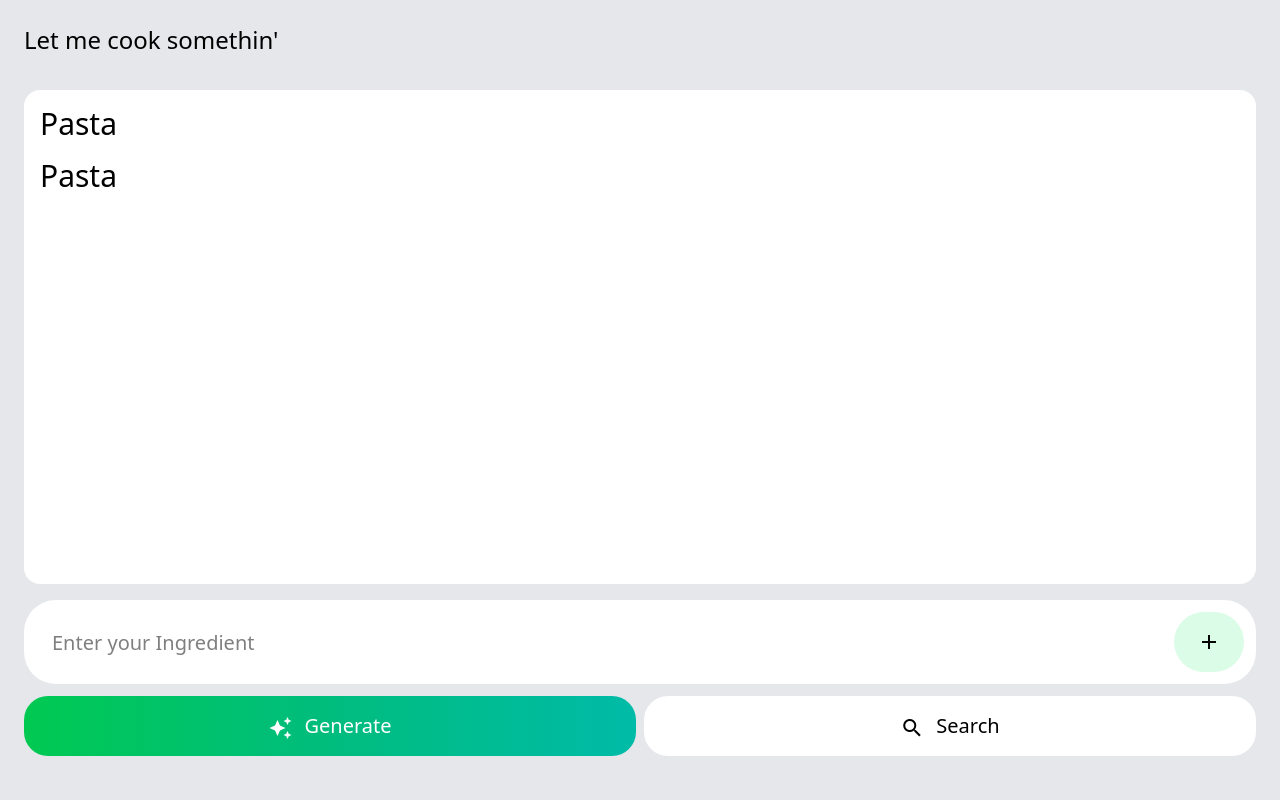
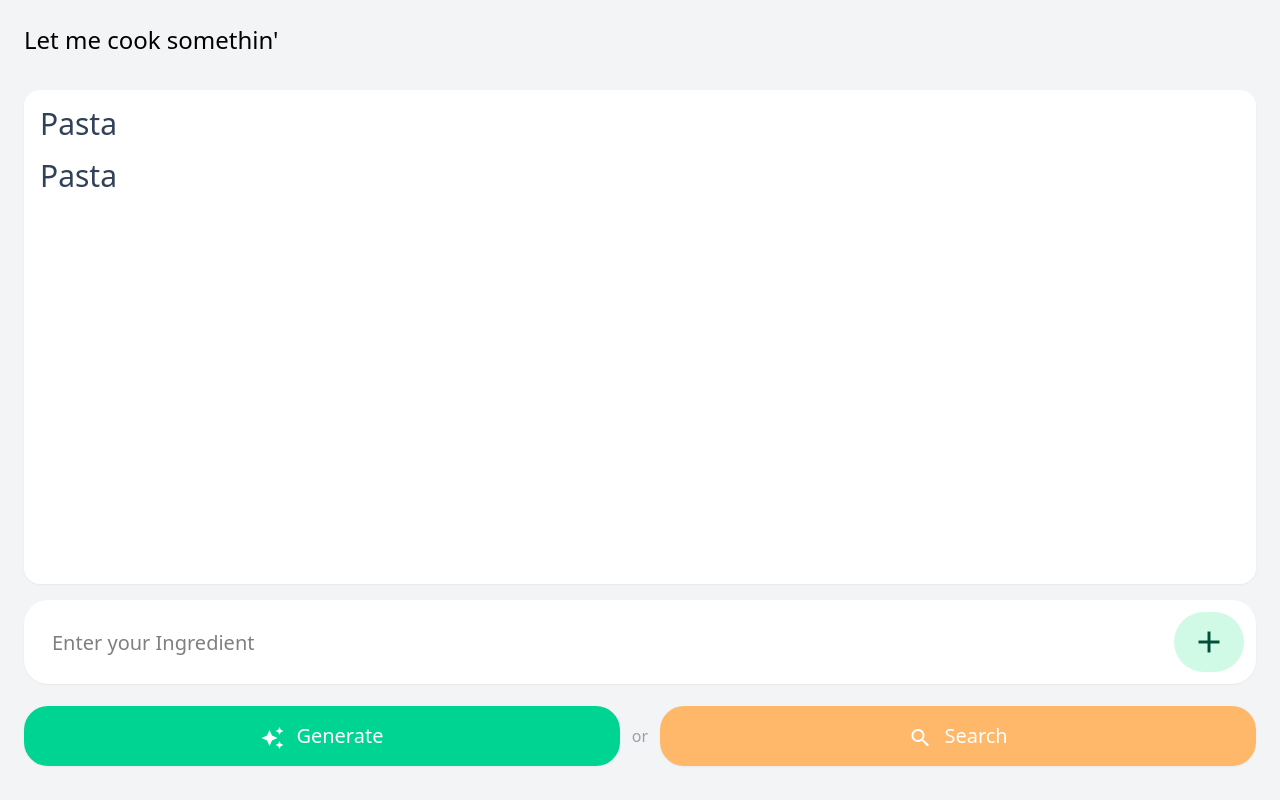
Before and after one commit to jacob-cob-null/brokeChef, a website built with Vite: page index.html in a window 1280 px wide. Built offline with nearby package versions, Linux system fonts and the light colour scheme.

Commit message:
Finalized generate view

```diff
--- a/index.html
+++ b/index.html
@@ -10,50 +10,56 @@
     <div id="app" class="w-full h-screen">
       <!--Start-->
       <div
-        class="grid grid-rows-[50px_1fr_80px_80px] gap-4 w-full h-full bg-gray-200 p-6"
+        class="grid grid-rows-[50px_1fr_80px_80px] gap-4 w-full h-full bg-gray-100 p-6"
       >
         <h1 class="text-2xl mb-">Let me cook somethin'</h1>
         <!--ingredient list-->
         <div
-          class="bg-white h-full w-full rounded-2xl flex flex-col justify-start items-start p-2 overflow-y-auto"
+          class="bg-white h-full w-full rounded-2xl flex flex-col justify-start items-start p-2 overflow-y-auto shadow-xs"
         >
-          <section class="text-3xl bg-white w-full active:bg-gray-100 p-2">
+          <section
+            class="text-3xl text-slate-700 bg-white w-full active:bg-gray-100 p-2 rounded-xl"
+          >
             Pasta
           </section>
-          <section class="text-3xl bg-white w-full active:bg-gray-100 p-2">
+          <section
+            class="text-3xl text-slate-700 bg-white w-full active:bg-gray-100 p-2 rounded-xl"
+          >
             Pasta
           </section>
         </div>
         <!--input-->
         <div
-          class="flex justify-center items-start p-3 gap-2 rounded-4xl h-fit bg-white"
+          class="flex justify-center items-start p-3 gap-2 rounded-3xl h-fit bg-white shadow-xs"
         >
           <form class="flex justify-center w-full items-start h-full">
             <input
               type="text"
-              class="bg-white h-[60px] w-full rounded-3xl text-start p-4 text-xl focus:outline-slate-200"
+              class="bg-white h-[60px] w-full rounded-3xl text-start p-4 text-xl focus:outline-white"
               placeholder="Enter your Ingredient"
             />
           </form>
           <div
-            class="w-[75px] h-[60px] rounded-full flex justify-center items-center text-4xl bg-green-100 hover:brightness-95 active:bg-green-200 transition-all duration-150"
+            class="w-[75px] h-[60px] rounded-full flex justify-center items-center text-4xl bg-emerald-100 hover:brightness-95 active:scale-95 transition-all duration-150"
           >
-            <span class="material-icons">add</span>
+            <span class="material-icons !text-4xl text-emerald-900">add</span>
           </div>
           <!--API buttons-->
         </div>
-        <div class="flex gap-2 w-full h-full">
+        <div class="flex gap-2 w-full h-full items-center">
           <button
-            class="w-full h-[60px] rounded-3xl bg-linear-to-r from-green-500 via-emerald-500 to-teal-500 flex justify-center items-center gap-3 text-xl text-white"
+            class="w-full h-[60px] rounded-3xl bg-emerald-400 flex justify-center items-center gap-3 text-xl text-white shadow-xs"
           >
             <span class="material-icons mt-1 text-white">auto_awesome</span>
             Generate
           </button>
 
+          <span class="text-gray-400 font-medium px-1">or</span>
+
           <button
-            class="w-full h-[60px] rounded-3xl bg-white flex justify-center items-center gap-3 text-xl"
+            class="w-full h-[60px] rounded-3xl bg-orange-300 flex justify-center items-center gap-3 text-xl text-white shadow-xs"
           >
-            <span class="material-icons mt-1">search</span>
+            <span class="material-icons mt-1 text-white">search</span>
             Search
           </button>
         </div>
--- a/src/views/homeComponents/sidebar.js
+++ b/src/views/homeComponents/sidebar.js
@@ -13,6 +13,12 @@ export default function sidebar() {
         </div>
         <nav>
           <ul>
+            <li>
+              <a href="#" class="recipes flex items-center px-4 py-2 gap-3 text-2xl text-gray-700 hover:text-gray-900  hover:bg-slate-100 active:bg-slate-200">
+                <span class="material-icons mt-1.5">library_books</span>
+                <h1>Generate</h1>
+              </a>
+            </li>
             <li>
               <a href="#" class="recipes flex items-center px-4 py-2 gap-3 text-2xl text-gray-700 hover:text-gray-900  hover:bg-slate-100 active:bg-slate-200">
                 <span class="material-icons mt-1.5">library_books</span>
```
Also changed, not shown: src/views/generateMenu/components/apiButtons.js (added), src/views/generateMenu/components/ingredientInput.js (added), src/views/generateMenu/components/ingredientList.js (added), src/views/generateMenu/generate.js (renamed from src/views/recipes/recipesMenu.js). Lines whose indentation alone changed are shown as unchanged.
